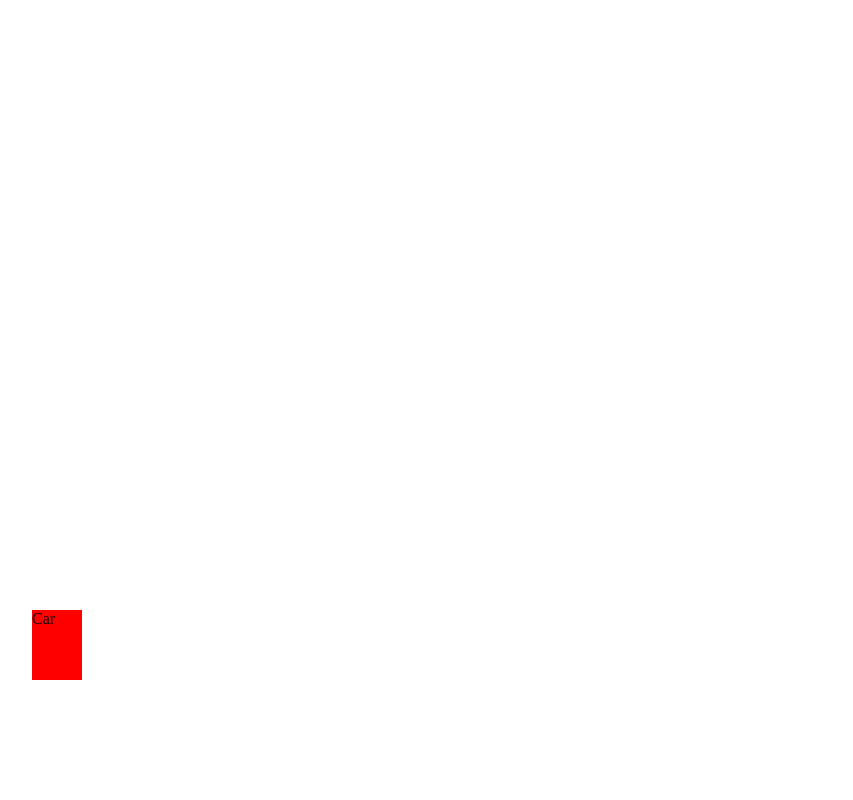
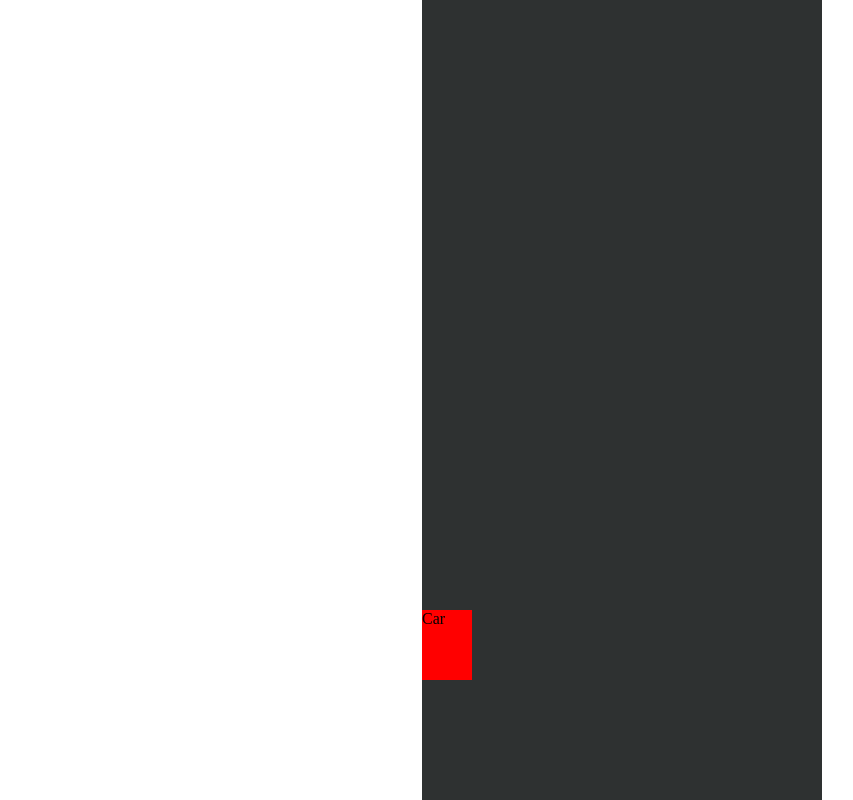
Before and after one commit to sulizz/cargame, a plain HTML site: page index.html in a window 1280 px wide. Both pictures are taken after a click on the element 640 px from the left and 27 px from the top of the page. Shown: the whole page, without its empty margins (18-871 px from the left). Drawn offline with Linux system fonts and the light colour scheme.

Commit message:
added boundries

```diff
--- a/car.js
+++ b/car.js
@@ -32,18 +32,19 @@ function gamePlay() {
     }
 
     let car = document.querySelector('.car')
+    let road = gameArea.getBoundingClientRect();
 
     if (keys.ArrowUp) {
         player.y -= player.speed;
     }
-    if (keys.ArrowDown) {
+    if (keys.ArrowDown  ) {
         player.y += player.speed;
     }
-    if (keys.ArrowRight) {
+    if (keys.ArrowRight && player.x < (road.width-50)) {
         player.x += player.speed;
     }
-    if (keys.ArrowLeft) {
-        player.x -= player.speed;
+    if (keys.ArrowLeft && player.x > 0) {
+      player.x -= player.speed;
     }
 
     car.style.top = player.y + 'px';
--- a/styles.css
+++ b/styles.css
@@ -12,6 +12,14 @@
     height: 70px;
     background: red;
     position: absolute;
-    left: 50px;
     bottom: 120px;
 }
+
+.gameArea {
+    width: 400px;
+    height: 100vh;
+    background-color:#2e3131;
+    margin: auto;
+    position: relative;
+    overflow: hidden;
+}
```
